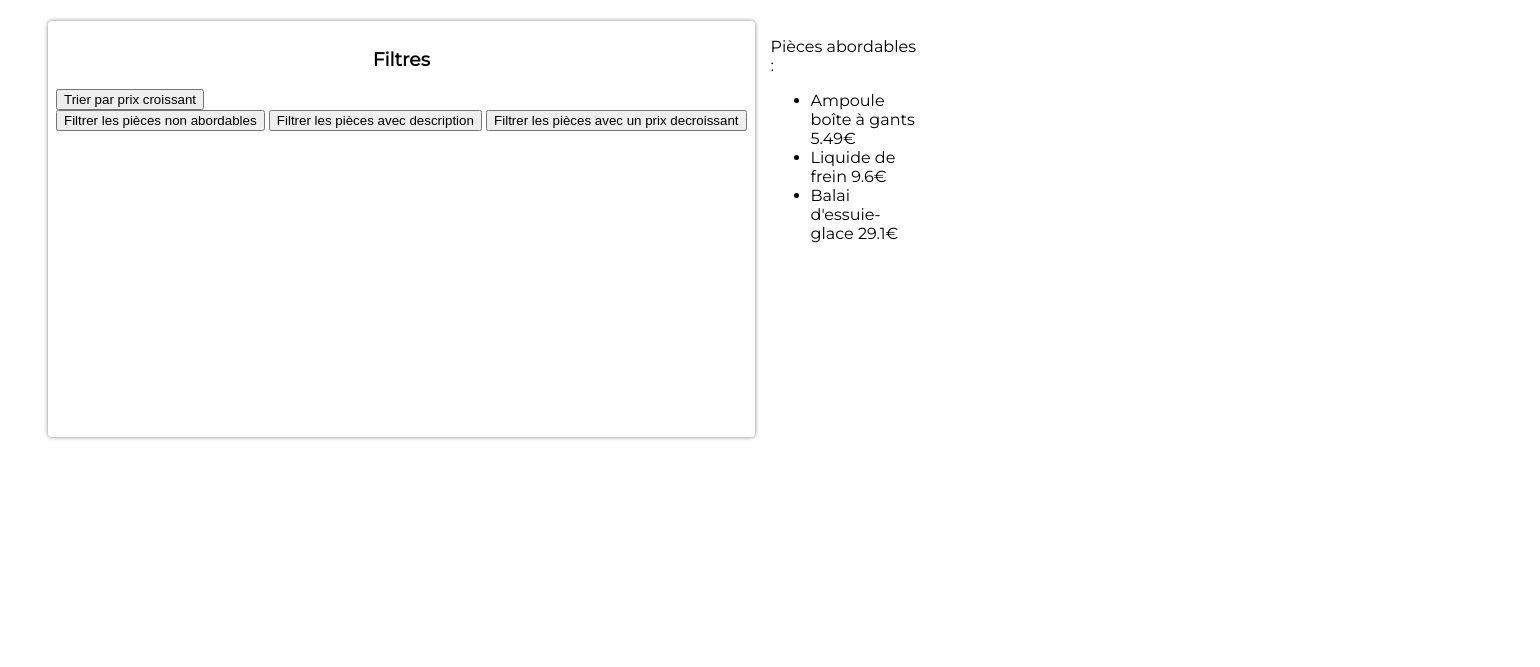
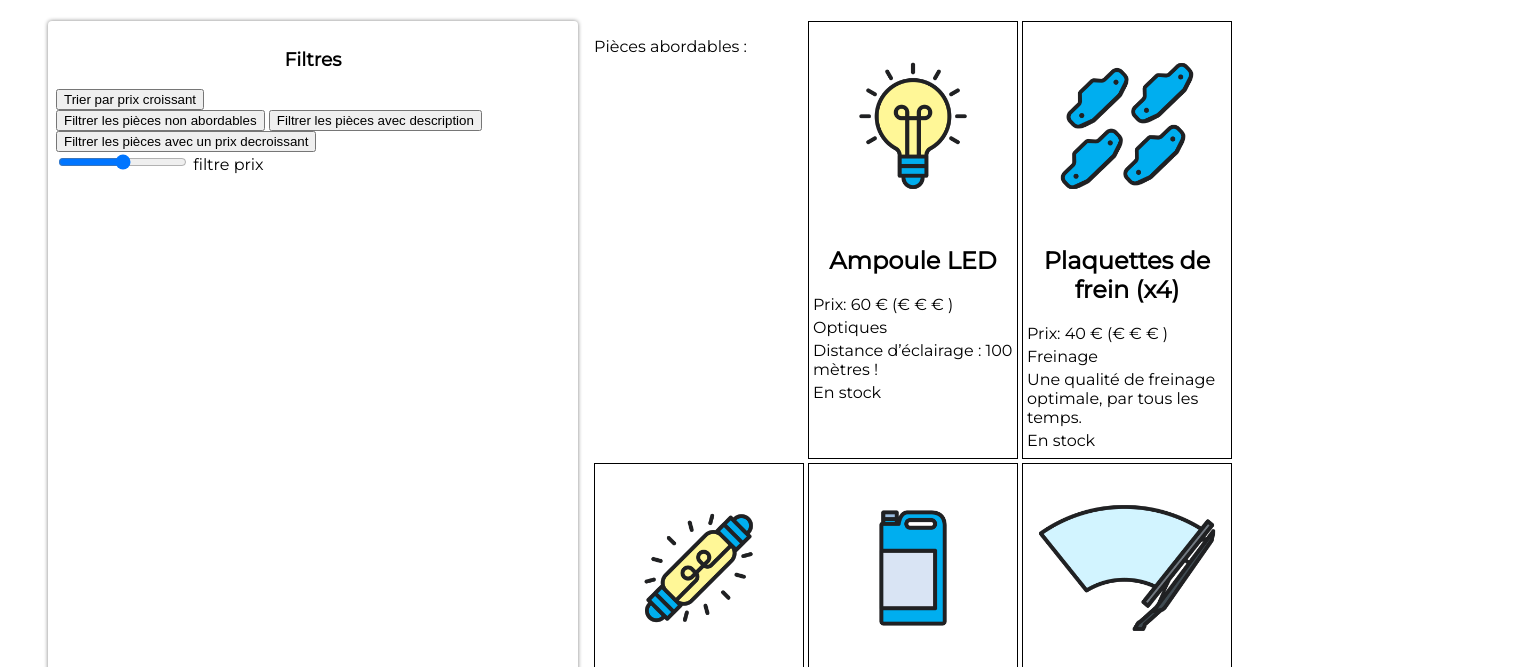
Before and after one commit to Moulay-E/courseOpenClassroom, a website: page index.html in a window 1280 px wide. Shown: the part 117-784 px from the top of the page, 1540 px wide, since content can reach past the window. Drawn offline with Linux system fonts and the light colour scheme.

Commit message:
add other element in "generPieces"

```diff
--- a/index.html
+++ b/index.html
@@ -21,6 +21,11 @@
 				<button class="btn-filtrer-description">Filtrer les pièces avec description</button>
 				<button class="btn-filtrer-decroissant">Filtrer les pièces avec un prix decroissant</button>
 
+				<div>
+					<input type="range" id="prix-filtre" name=""
+					min="0" max="60" value="" step="5">
+					<label for ="">filtre prix</label>
+				</div>
 			</section>
 
 			<!-- Fiches produits -->
--- a/pieces.js
+++ b/pieces.js
@@ -4,27 +4,38 @@ const pieces = await fetch("pieces-autos.json").then(pieces => pieces.json());
 
 function genererPieces(pieces){
     for (let i = 0; i < pieces.length; i++) {
+        const article = pieces[i];
         const pieceElement = document.createElement("article");
 
         const imageElement = document.createElement("img");
-        imageElement.src = pieces[i].image;
-        pieceElement.appendChild(imageElement);
+        imageElement.src = article.image;
 
         const nomElement = document.createElement("h2");
-        nomElement.innerText = pieces[i].nom;
-        pieceElement.appendChild(nomElement);
+        nomElement.innerText = article.nom;
 
         const prixElement = document.createElement("p");
-        prixElement.innerHTML = pieces[i].prix;
-        pieceElement.appendChild(prixElement);
+        prixElement.innerHTML = `Prix: ${article.prix} €  (${article.prix < 35 ? "€" : "€ € € "})`;
 
-        // pieceElement.appendChild(categorieElement);
+        const categorieElement = document.createElement("p");
+        categorieElement.innerText= article.categorie ?? "(aucune categorie)";
 
-        // pieceElement.appendChild(descriptionElement);
+        const descriptionElement = document.createElement("p");
+        descriptionElement.innerText = article.description ?? "Pas de description pour le moment";
 
-        // pieceElement.appendChild(disponibiliteElement);
+        const stockElement = document.createElement("p");
+        stockElement.innerText = article.disponibilite ? "En stock" : "Rupture de stock";
 
-        document.body.appendChild(pieceElement);
+         //add tag to article in the dom
+         const sectionFiches = document.querySelector(".fiches");
+         sectionFiches.appendChild(pieceElement);
+         pieceElement.appendChild(imageElement);
+         pieceElement.appendChild(nomElement);
+         pieceElement.appendChild(prixElement);
+         pieceElement.appendChild(categorieElement);
+         pieceElement.appendChild(descriptionElement);
+         pieceElement.appendChild(stockElement);
+        sectionFiches.appendChild(pieceElement);
+        // document.body.appendChild(pieceElement);
     }
 }
 genererPieces(pieces);
@@ -33,35 +44,51 @@ const boutonTrier = document.querySelector(".btn-trier");
 boutonTrier.addEventListener("click", function () {
     const piecesOrdonnees = Array.from(pieces);
     piecesOrdonnees.sort(function(a,b){
-        return b.prix - a.prix;
+        return a.prix - b.prix;
     });
     document.querySelector(".fiches").innerHTML = "";
     genererPieces(piecesOrdonnees);
 });
 
+const boutonFiltrer = document.querySelector(".btn-filtrer");
+boutonFiltrer.addEventListener("click", function(){
+    const piecesFiltrees = pieces.filter(function (piece) {
+        return piece.prix < 35;
+    });
+    document.querySelector(".fiches").innerHTML = "";
+    genererPieces(piecesFiltrees);
+});
 
 
+const inputPrixMax = document.querySelector("#prix-filtre");
+inputPrixMax.addEventListener("input", function(){
+    const prixFiltrer = pieces.filter(function(piece){
+        return piece.prix <= inputPrixMax.value;
+    });
+    document.querySelector(".fiches").innerHTML="";
+    genererPieces(prixFiltrer);
+})
 
 // piece liste ---------------------------------
-const noms = pieces.map(piece => piece.nom);
-const abordablesPrix = pieces.map(piece => piece.prix);
+// const noms = pieces.map(piece => piece.nom);
+// const abordablesPrix = pieces.map(piece => piece.prix);
 
-for(let i = pieces.length -1; i >= 0; i--){
-    if(pieces[i].prix > 35){
-        noms.splice(i,1)
-        abordablesPrix.splice(i,1);
-    }
-}
-console.log(noms);
+// for(let i = pieces.length -1; i >= 0; i--){
+//     if(pieces[i].prix > 35){
+//         noms.splice(i,1)
+//         abordablesPrix.splice(i,1);
+//     }
+// }
+// console.log(noms);
 
-const abordablesElements = document.createElement("ul");
-for(let i = 0 ; i < noms.length; i++){
-    const nomsElement = document.createElement("li");
-    nomsElement.innerText = noms[i] + " " + abordablesPrix[i] +"€";
-    abordablesElements.appendChild(nomsElement);
-}
-document.querySelector(".abordables")
-    .appendChild(abordablesElements);
+// const abordablesElements = document.createElement("ul");
+// for(let i = 0 ; i < noms.length; i++){
+//     const nomsElement = document.createElement("li");
+//     nomsElement.innerText = noms[i] + " " + abordablesPrix[i] +"€";
+//     abordablesElements.appendChild(nomsElement);
+// }
+// document.querySelector(".abordables")
+//     .appendChild(abordablesElements);
 
 
 
```
